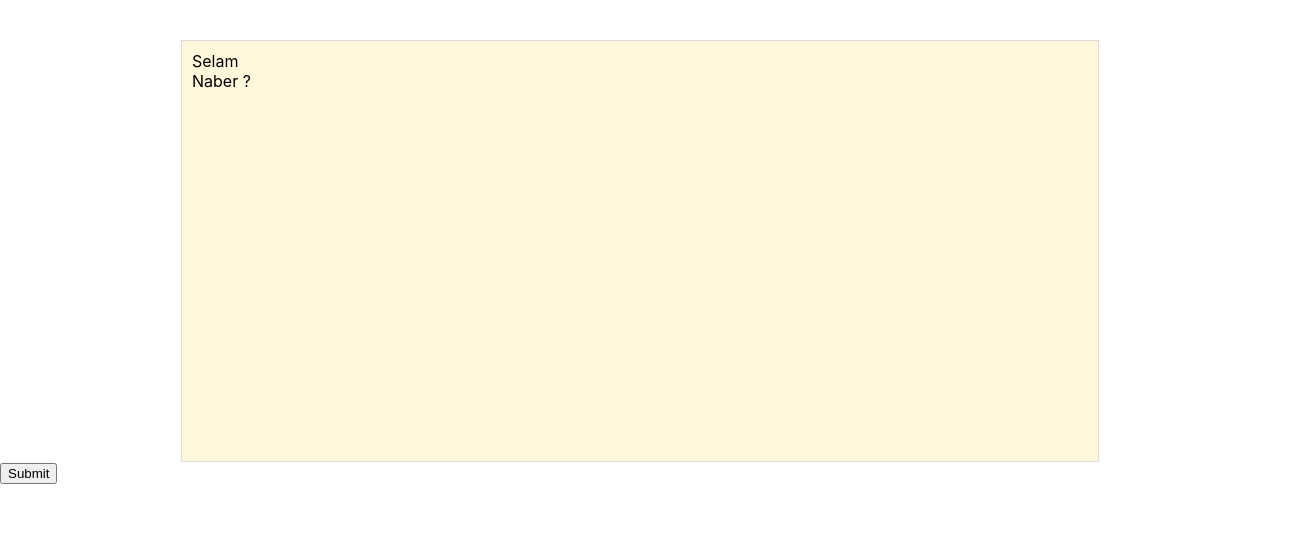
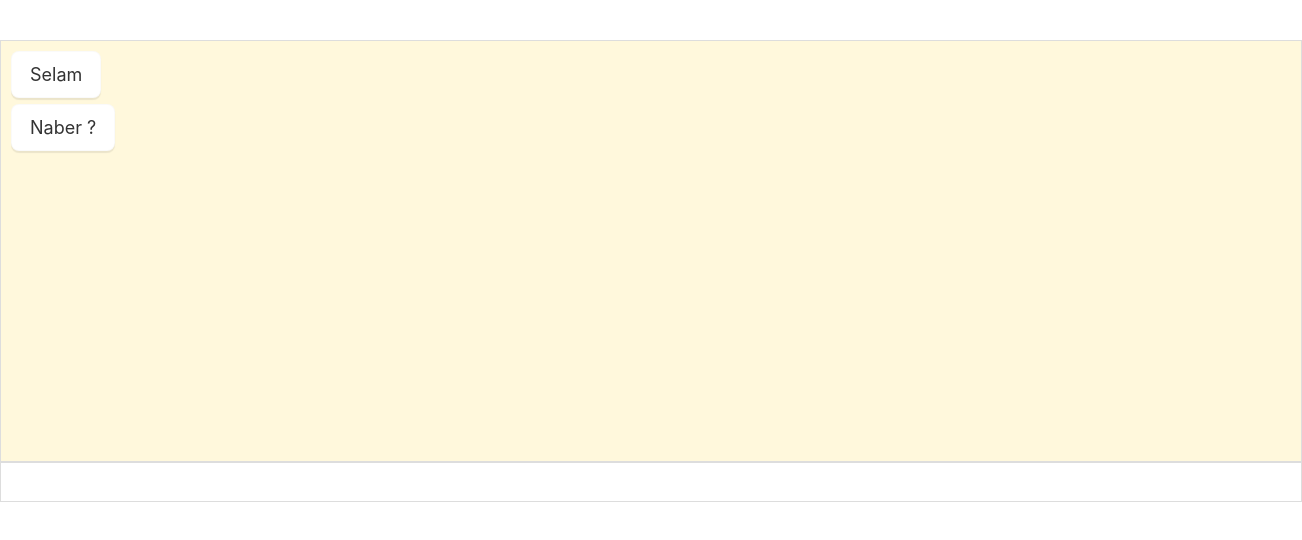
Before and after one commit to HalitCam/chat-app, a React (Create React App) app in the folder client/: page / in a window 1280 px wide. Shown: the top 540 px of the page, 1302 px wide, since content can reach past the window. Built offline with nearby package versions, Linux system fonts and the light colour scheme.

Commit message:
form structure are being refulated

```diff
--- a/client/src/components/ChatForm.js
+++ b/client/src/components/ChatForm.js
@@ -1,17 +1,13 @@
 import React, { useState } from 'react';
-import { useChat } from '../context/ChatContext'
 import styles from './styles.module.css'
 
 const ChatForm = () => {
-    const data = useChat();
-    console.log(data)
+
     return (
-
-
 
         <div>
             <form>
-                <input type="submit" onChange={(e) => (e.target.value)} />
+                <input type="text" className={styles.textInput} onChange={(e) => (e.target.value)} />
 
             </form>
 
--- a/client/src/components/ChatItem.js
+++ b/client/src/components/ChatItem.js
@@ -3,7 +3,7 @@ import styles from './styles.module.css'
 
 const ChatItem = ({item}) => {
     return (
-        <div className={styles.textItem}>
+        <div className={styles.chatItem}>
             {item.message}
         </div>
     );
--- a/client/src/components/ChatList.js
+++ b/client/src/components/ChatList.js
@@ -9,7 +9,7 @@ function ChatList(){
     return(
         <div className={styles.chatlist}>
             <div>
-                {messages.map((item,key)=> (<ChatItem item={item}/>))}
+                {messages.map((item,key)=> (<ChatItem key={key} item={item}/>))}
             </div>
         </div>
     )
--- a/client/src/components/styles.module.css
+++ b/client/src/components/styles.module.css
@@ -2,7 +2,7 @@
   border: solid 1px #ddd;
   padding: 10px;
   height: 400px;
-  width: 70%;
+  width: 100%;
   margin: 40px auto 0 auto;
   background-color: cornsilk;
   overflow: hidden;
--- a/client/src/context/ChatContext.js
+++ b/client/src/context/ChatContext.js
@@ -23,4 +23,4 @@ export function ChatProvider({ children }) {
 export const useChat = () => useContext(ChatContext);
 
 
-// export default ChatContext; instead of that will I use useContext() above:
+// export default ChatContext; instead of that I will use useContext() above:
```
